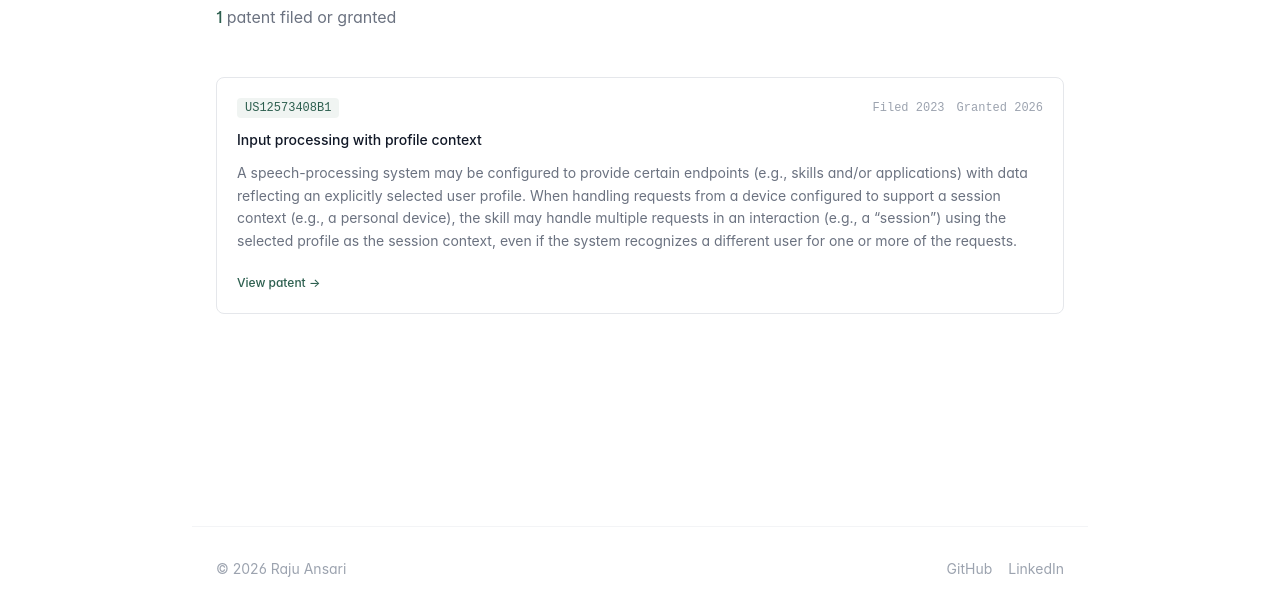
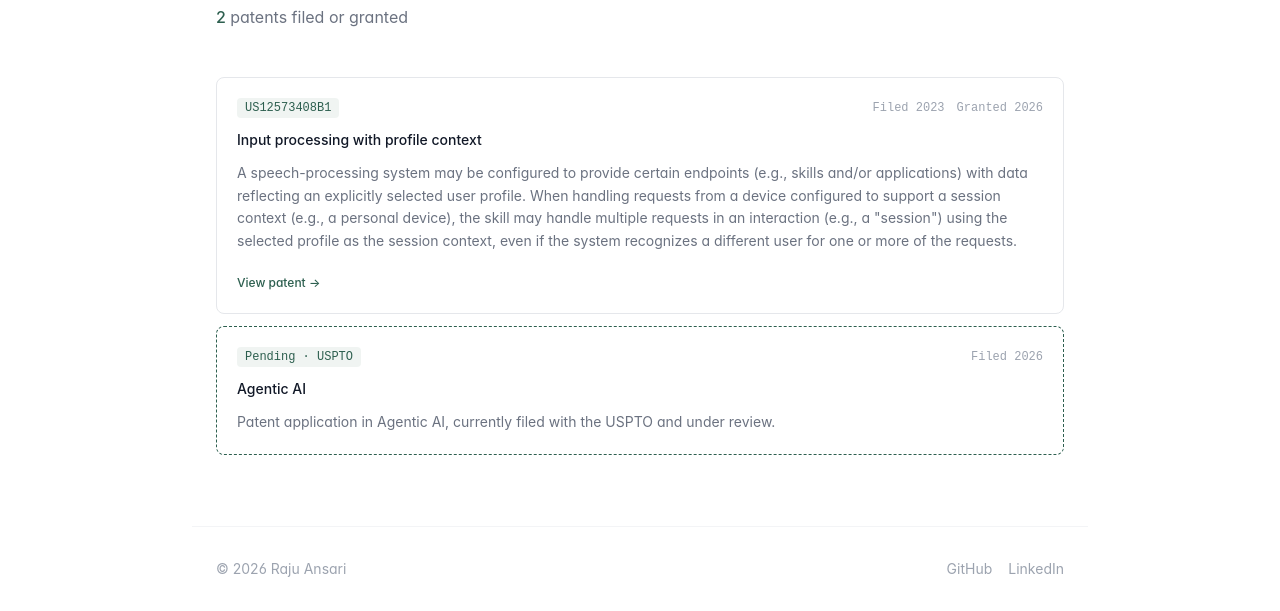
Before and after one commit to rajuans/rajuansari, an Astro site: page /rajuansari/patents in a window 1280 px wide. Shown: the part 189-800 px from the top of the page. Built offline with nearby package versions, Linux system fonts and the light colour scheme; Astro itself is replaced by a stand-in of ours.

Commit message:
Add pending Agentic AI patent with dashed border styling
Co-Authored-By: Claude Sonnet 4.6 <noreply@anthropic.com>

```diff
--- a/src/pages/patents.astro
+++ b/src/pages/patents.astro
@@ -10,8 +10,18 @@ const patents = [
     number: 'US12573408B1',
     filed: '2023',
     granted: '2026',
-    description: 'A speech-processing system may be configured to provide certain endpoints (e.g., skills and/or applications) with data reflecting an explicitly selected user profile. When handling requests from a device configured to support a session context (e.g., a personal device), the skill may handle multiple requests in an interaction (e.g., a “session”) using the selected profile as the session context, even if the system recognizes a different user for one or more of the requests. ',
+    description: 'A speech-processing system may be configured to provide certain endpoints (e.g., skills and/or applications) with data reflecting an explicitly selected user profile. When handling requests from a device configured to support a session context (e.g., a personal device), the skill may handle multiple requests in an interaction (e.g., a "session") using the selected profile as the session context, even if the system recognizes a different user for one or more of the requests.',
     href: 'https://patents.google.com/patent/US12573408B1/en?oq=12573408',
+    comingSoon: false,
+  },
+  {
+    title: 'Agentic AI',
+    number: null,
+    filed: '2026',
+    granted: null,
+    description: 'Patent application in Agentic AI, currently filed with the USPTO and under review.',
+    href: null,
+    comingSoon: true,
   },
 ];
 ---
@@ -28,7 +38,18 @@ const patents = [
     />
 
     <div class="space-y-3">
-      {patents.map(patent => (
+      {patents.map(patent => patent.comingSoon ? (
+        <div class="reveal p-5 border border-dashed border-[var(--accent)] rounded-lg opacity-80">
+          <div class="flex items-center justify-between mb-3">
+            <span class="px-2 py-0.5 text-xs bg-[var(--accent-dim)] text-[var(--accent)] rounded font-mono">
+              Pending · USPTO
+            </span>
+            <span class="text-xs text-gray-400 dark:text-neutral-500 font-mono">Filed {patent.filed}</span>
+          </div>
+          <h3 class="text-sm font-medium text-gray-900 dark:text-neutral-100 mb-3">{patent.title}</h3>
+          <p class="text-sm text-gray-500 dark:text-neutral-400 leading-relaxed">{patent.description}</p>
+        </div>
+      ) : (
         <a
           href={patent.href}
           target="_blank"
```
